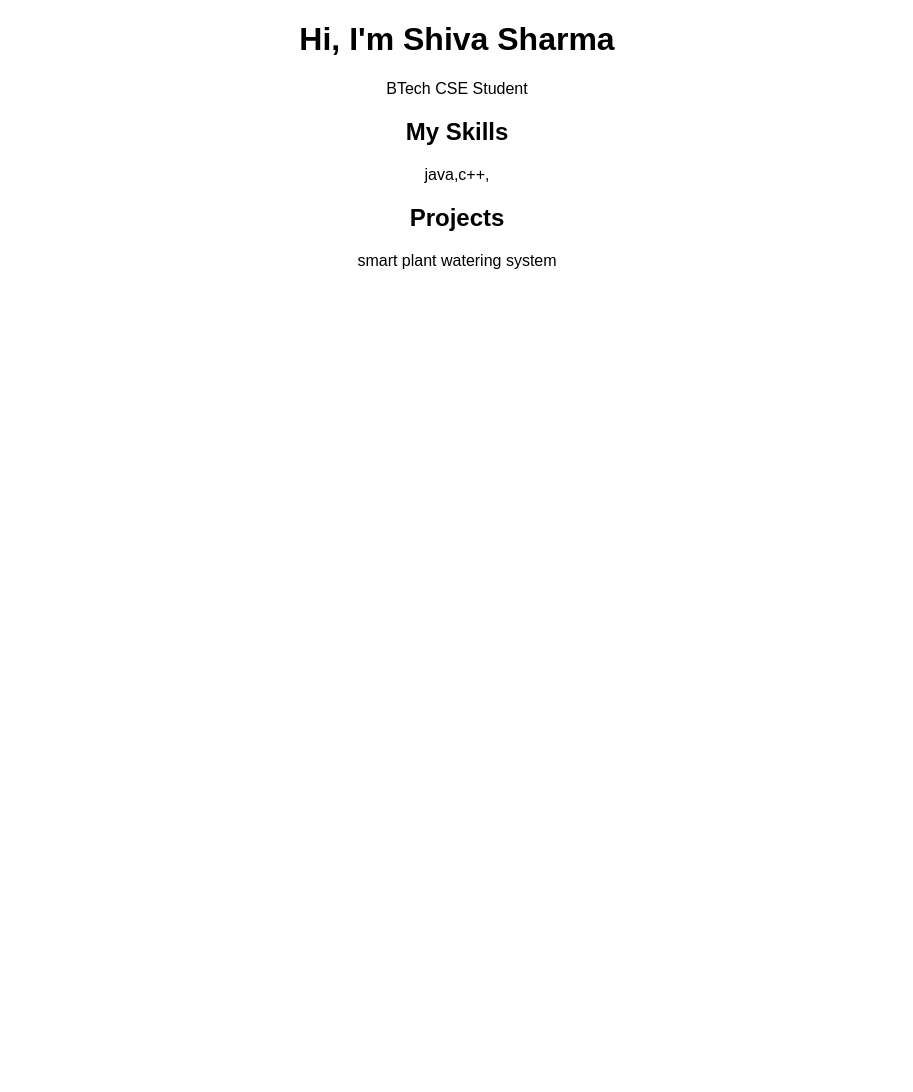
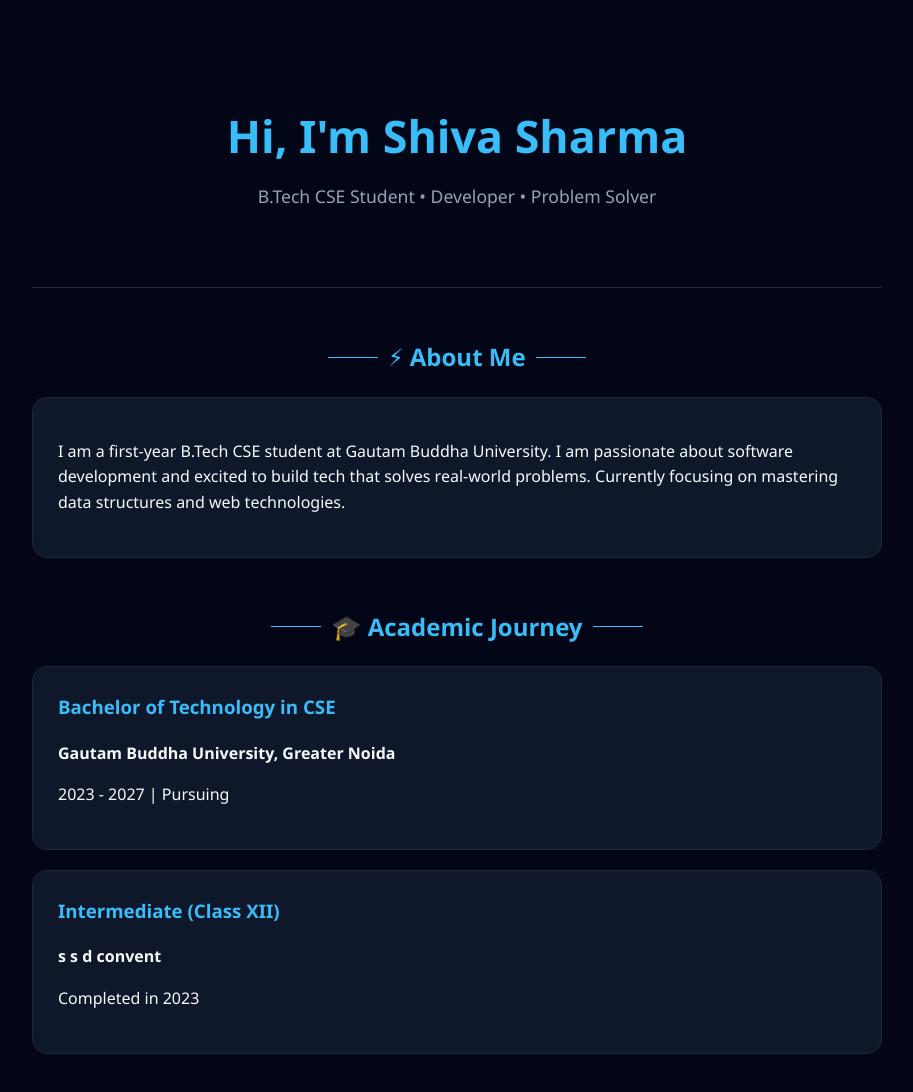
Before and after one commit to shiva4806sharma/shiva4806sharma.github-io, a plain HTML site: page index.html in a window 1280 px wide. Shown: the top 1092 px of the page, without its empty margins (183-1096 px from the left). Before the commit the page ends 800 px from the top, so only its background shows below. Drawn offline with Linux system fonts and the light colour scheme.

Commit message:
Enhance portfolio page layout and styling
Updated the HTML structure and styling for the portfolio page, including adding meta tags and improving content layout.

```diff
--- a/index.html
+++ b/index.html
@@ -1,18 +1,88 @@
 <!DOCTYPE html>
-<html>
+<html lang="en">
 <head>
-    <title>My Portfolio</title>
+    <meta charset="UTF-8">
+    <meta name="viewport" content="width=device-width, initial-scale=1.0">
+    <title>Shiva Sharma | Portfolio</title>
+    <style>
+        /* PDF jaisa dark theme aur fonts */
+        body { font-family: 'Segoe UI', Tahoma, Geneva, Verdana, sans-serif; background-color: #020617; color: #f8fafc; margin: 0; padding: 0; line-height: 1.6; }
+        .container { max-width: 850px; margin: auto; padding: 40px 20px; }
+
+        /* Header section */
+        header { text-align: center; padding: 60px 0; border-bottom: 1px solid #1e293b; }
+        h1 { color: #38bdf8; font-size: 2.8rem; margin: 0; }
+        .subtitle { color: #94a3b8; font-size: 1.1rem; margin-top: 10px; }
+
+        /* Sections title styling */
+        h2 { text-align: center; color: #38bdf8; margin-top: 50px; display: flex; align-items: center; justify-content: center; gap: 10px; }
+        h2::before, h2::after { content: ""; height: 1px; width: 50px; background: #38bdf8; }
+
+        /* Dark cards like PDF */
+        .card { background: #0f172a; padding: 25px; border-radius: 15px; margin: 20px 0; border: 1px solid #1e293b; transition: 0.3s; }
+        .card:hover { border-color: #38bdf8; box-shadow: 0 0 15px rgba(56, 189, 248, 0.2); }
+        .card h3 { color: #38bdf8; margin-top: 0; }
+
+        /* Skills specific styling */
+        .skills-grid { display: flex; justify-content: center; gap: 15px; margin-top: 20px; }
+        .skill-box { background: #1e293b; color: #38bdf8; padding: 12px 30px; border-radius: 12px; font-weight: bold; border: 1px solid #38bdf8; }
+
+        footer { text-align: center; padding: 40px; color: #64748b; font-size: 0.9rem; }
+    </style>
 </head>
-<body style="background:white; color:black; text-align:center; font-family:Arial;">
+<body>
 
-    <h1>Hi, I'm Shiva Sharma</h1>
-    <p>BTech CSE Student</p>
+<div class="container">
+    <header>
+        <h1>Hi, I'm Shiva Sharma</h1>
+        <p class="subtitle">B.Tech CSE Student • Developer • Problem Solver</p>
+    </header>
 
-    <h2>My Skills</h2>
-    java,c++,
+    <section>
+        <h2>⚡ About Me</h2>
+        <div class="card">
+            <p>I am a first-year B.Tech CSE student at Gautam Buddha University. I am passionate about software development and excited to build tech that solves real-world problems. Currently focusing on mastering data structures and web technologies.</p>
+        </div>
+    </section>
 
-    <h2>Projects</h2>
-    smart plant watering system
+    <section>
+        <h2>🎓 Academic Journey</h2>
+        <div class="card">
+            <h3>Bachelor of Technology in CSE</h3>
+            <p><strong>Gautam Buddha University, Greater Noida</strong></p>
+            <p>2023 - 2027 | Pursuing</p>
+        </div>
+        <div class="card">
+            <h3>Intermediate (Class XII)</h3>
+            <p><strong> s s d convent</strong></p>
+            <p>Completed in 2023</p>
+        </div>
+    </section>
+
+    <section>
+        <h2>💻 Core Arsenal</h2>
+        <div class="skills-grid">
+            <div class="skill-box">Java</div>
+            <div class="skill-box">C++</div>
+        </div>
+    </section>
+
+    <section>
+        <h2>🚀 Flagship Projects</h2>
+        <div class="card">
+            <h3>Smart Plant Watering System</h3>
+            <p>An IoT-based system using soil moisture sensors to automate irrigation for domestic plants.</p>
+        </div>
+        <div class="card">
+            <h3>Professional Portfolio Website</h3>
+            <p>A responsive dark-themed portfolio built using HTML and CSS to showcase skills and education.</p>
+        </div>
+    </section>
+
+    <footer>
+        <p>© 2026 Shiva Sharma | Built with GitHub Pages</p>
+    </footer>
+</div>
 
 </body>
 </html>
```
